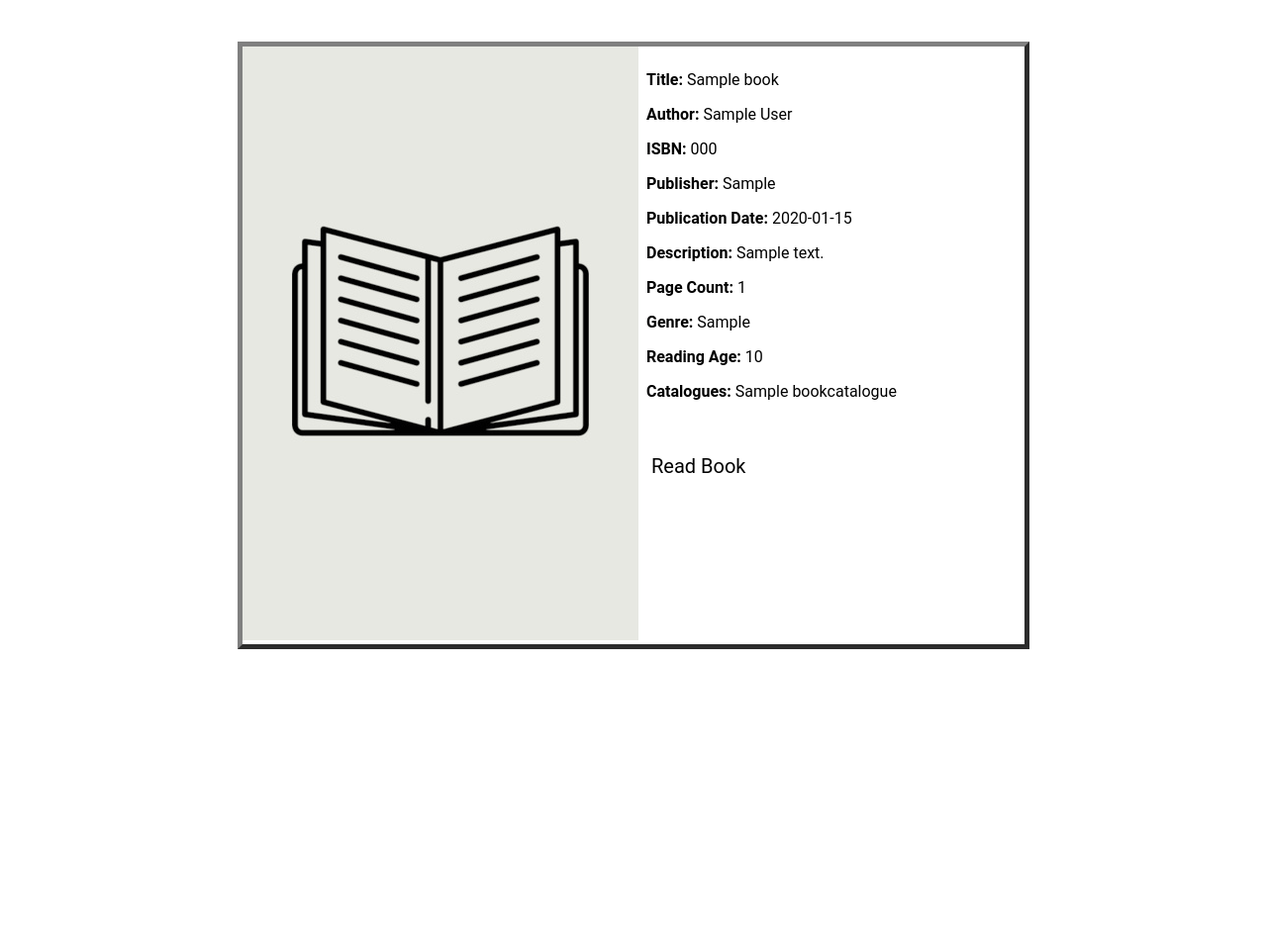
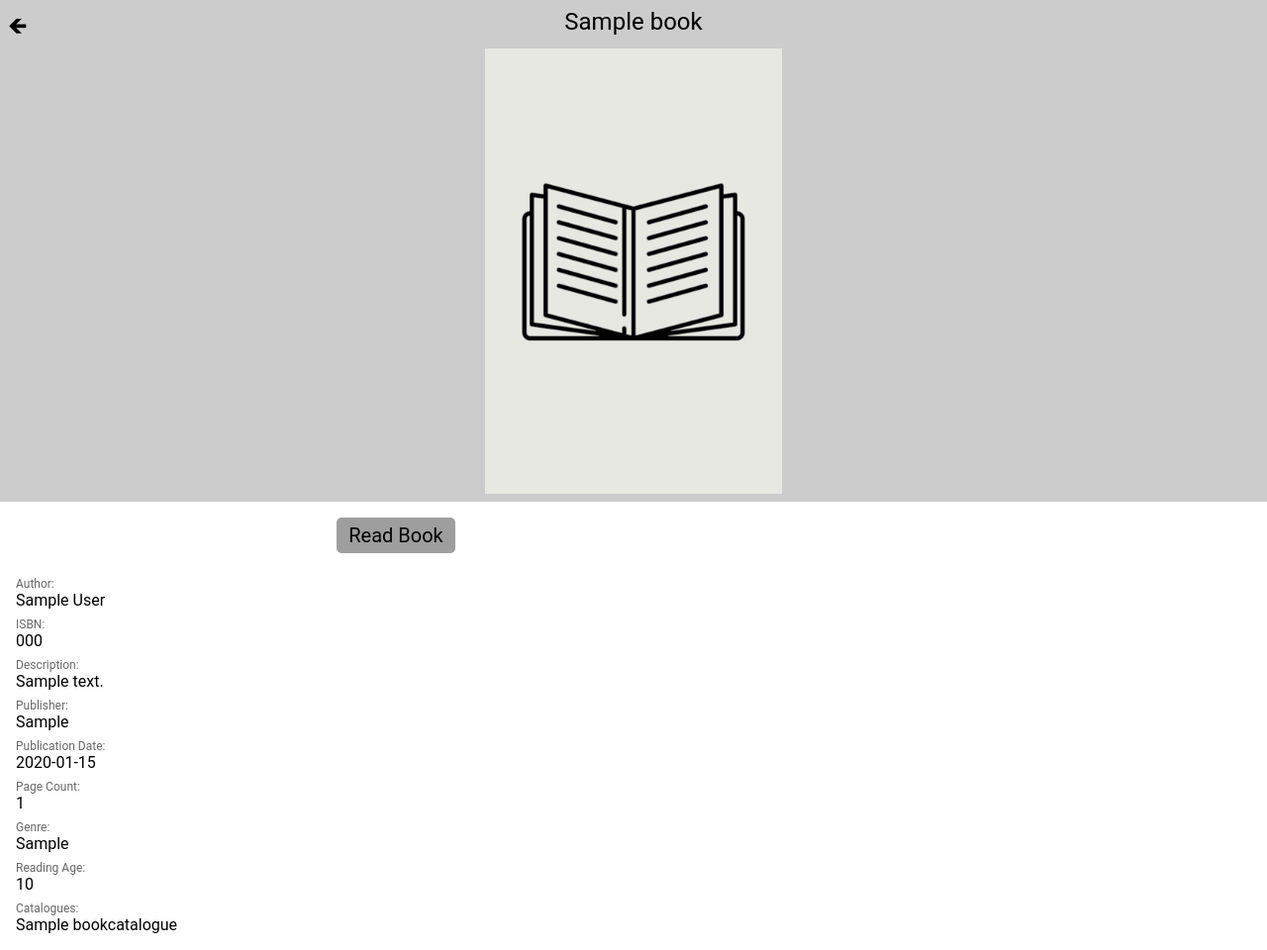
Before and after one commit to DIYA-Inc/Server, a Flask app: page /books/view/1 in a window 1280 px wide. Shown: the whole page at 99% size. Before the commit the page ends 656 px from the top, so only its background shows below. Run offline with Flask 2, Linux system fonts and the light colour scheme; the visitor is signed in with stand-in values (Sample User, id 1); tables that the repository leaves empty hold one stand-in row (values such as "Sample post").

Commit message:
Make view book page look like design

```diff
--- a/static/css/style.css
+++ b/static/css/style.css
@@ -124,23 +124,60 @@ title {
     border-radius: 4px;
 }
 
-.container {
-    display: grid;
-    grid-template-columns: 1fr 1fr;
-    grid-template-rows: 1fr 1fr;
-    gap: 0px 0px;
-    grid-template-areas:
-        "BookCover BookInfo ."
-        "BookCover BookInfo ."
-        ". . .";
-    border: 5px grey outset;
+/* View Book Page */
+
+#viewBook {
+    padding: 0;
+    margin: 0;
 }
 
-.BookCover {
-    grid-area: BookCover;
+.accentBox {
+    background-color: #ccc;
+    padding: 8px;
+    width: calc(100vw - 16px);
 }
 
-.BookInfo {
-    grid-area: BookInfo;
-    padding: 0.5rem;
+.viewTopBar {
+    display: inline;
+    margin: 16px;
 }
+
+.viewTopBar * {
+    font-size: 24px;
+    margin: 0;
+    float: left;
+}
+
+.viewTopBar .backButton {
+    width: 40px;
+}
+
+.viewTopBar .backButton a {
+    padding: 0;
+    color: #000000;
+}
+
+.viewTopBar .bookTitle {
+    width: calc(100vw - 96px);
+}
+
+.viewBookCover {
+    width: 100%;
+    display: flex;
+}
+
+.viewBookCover img {
+    width: 80vw;
+    max-width: 300px;
+    margin: auto;
+}
+
+.twoButtons {
+    margin: 16px 32px;
+    display: flex;
+    justify-content: space-between;
+}
+
+#viewBook #bookDetails {
+    padding: 0 16px 16px 16px;
+}
--- a/templates/books/view.html
+++ b/templates/books/view.html
@@ -7,30 +7,74 @@
     <link href="/static/css/style.css" rel="stylesheet">
 </head>
 
-<body>
-    <div class="container">
-        <div class="BookCover"><img src="{{ book.coverURL }}" alt="Cover Image"></div>
-        <div class="BookInfo">
-            <p><b>Title: </b>{{ book.title }}</p>
-            <p><b>Author: </b>{{ book.author }}</p>
-            <p><b>ISBN: </b>{{ book.isbn }}</p>
+<body id="viewBook">
+    <div class="accentBox">
+        <div class="viewTopBar">
+            <p class="backButton"><a href="/" onclick="window.history.back()">🡸</a></p>
+            <p class="bookTitle center">{{ book.title }}</p>
+        </div>
 
-            {% if book.publisher %}<p><b>Publisher: </b>{{ book.publisher }}</p>{% endif %}
-            {% if book.publicationDate %}<p><b>Publication Date: </b>{{ book.publicationDate }}</p>{% endif %}
-            {% if book.description %}<p><b>Description: </b>{{ book.description }}</p>{% endif %}
-            {% if book.pageCount %}<p><b>Page Count: </b>{{ book.pageCount }}</p>{% endif %}
-            {% if language %}<p><b>Language: </b>{{ language }}</p>{% endif %}
-            {% if book.genre %}<p><b>Genre: </b>{{ book.genre }}</p>{% endif %}
-            {% if book.readingAge %}<p><b>Reading Age: </b>{{ book.readingAge }}</p>{% endif %}
-            {% if book.catalogues %}<p><b>Catalogues: </b>{{ ', '.join(book.catalogues) }}</p>{% endif %}
+        <div class="viewBookCover">
+            <img src="{{ book.coverURL }}" alt="{{ book.title }} Cover Image">
+        </div>
+    </div>
 
-            {% if user.admin %}
-            <a href="/admin/books/edit/{{ book.bookID }}">Edit Book</a><br>
-            {% endif %}
-            {% if book["fileURL"] %}
-            <br><br><a href="/books/read/{{ book.bookID }}">Read Book</a>
-            {% endif %}
-            </div>
+    <div class="center twoButtons">
+        {% if book.fileURL %}
+        <p class="button smallButton"> <a href="/books/read/{{ book.bookID }}">
+            Read Book
+        </a> </p>
+        {% endif %}
+        {% if user.admin %}
+        <p class="button smallButton"> <a href="/admin/books/edit/{{ book.bookID }}">
+            Edit Book
+        </a> </p>
+        {% endif %}
+    </div>
+
+    <div id="bookDetails" class="resultDetails">
+        <p class="detailsHeading">Author:</p><p>{{ book.author }}</p>
+        <p class="detailsHeading">ISBN:</p><p>{{ book.isbn }}</p>
+
+        {% if book.description %}
+            <p class="detailsHeading">Description:</p>
+            <p>{{ book.description }}</p>
+        {% endif %}
+
+        {% if book.publisher %}
+            <p class="detailsHeading">Publisher:</p>
+            <p>{{ book.publisher }}</p>
+        {% endif %}
+
+        {% if book.publicationDate %}
+            <p class="detailsHeading">Publication Date:</p>
+            <p>{{ book.publicationDate }}</p>
+        {% endif %}
+
+        {% if book.pageCount %}
+            <p class="detailsHeading">Page Count:</p>
+            <p>{{ book.pageCount }}</p>
+        {% endif %}
+
+        {% if language %}
+            <p class="detailsHeading">Language:</p>
+            <p>{{ language }}</p>
+        {% endif %}
+
+        {% if book.genre %}
+            <p class="detailsHeading">Genre:</p>
+            <p>{{ book.genre }}</p>
+        {% endif %}
+
+        {% if book.readingAge %}
+            <p class="detailsHeading">Reading Age:</p>
+            <p>{{ book.readingAge }}</p>
+        {% endif %}
+
+        {% if book.catalogues %}
+            <p class="detailsHeading">Catalogues:</p>
+            <p>{{ ', '.join(book.catalogues) }}</p>
+        {% endif %}
     </div>
 </body>
 
```
